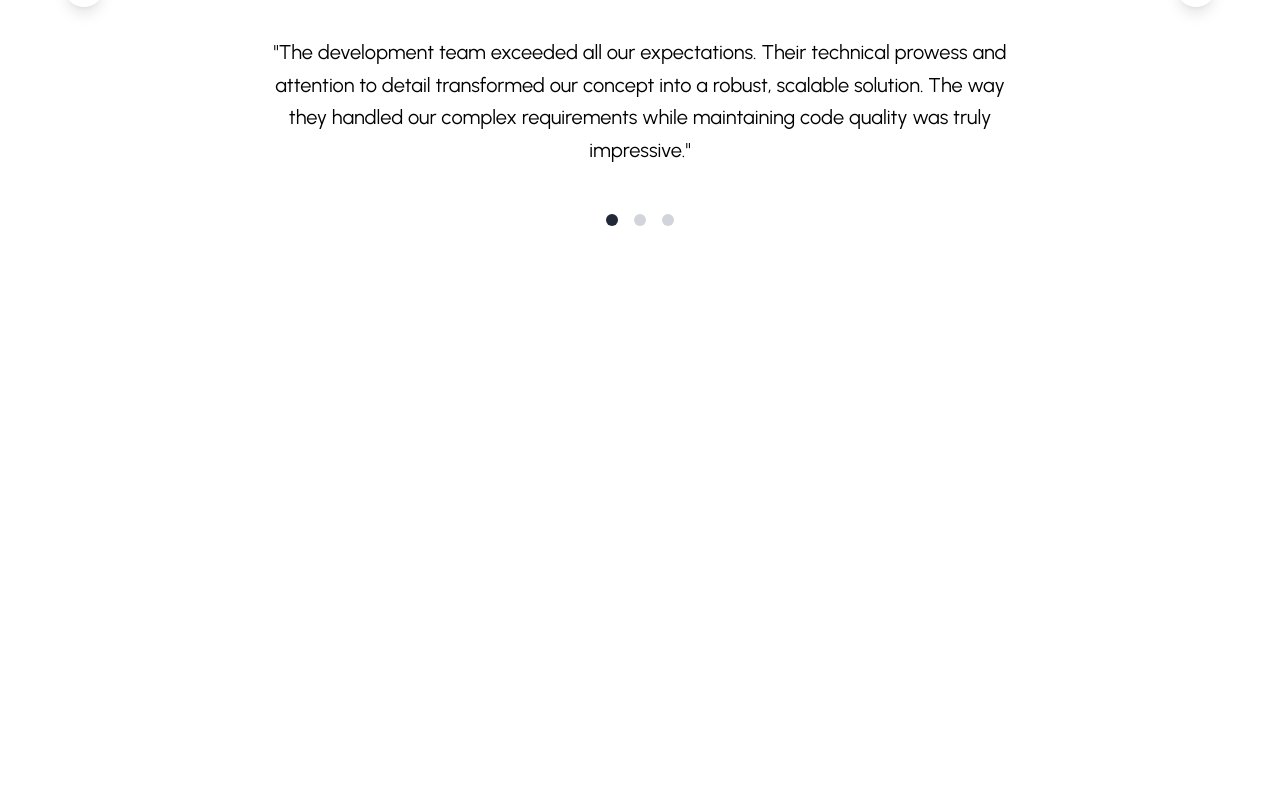
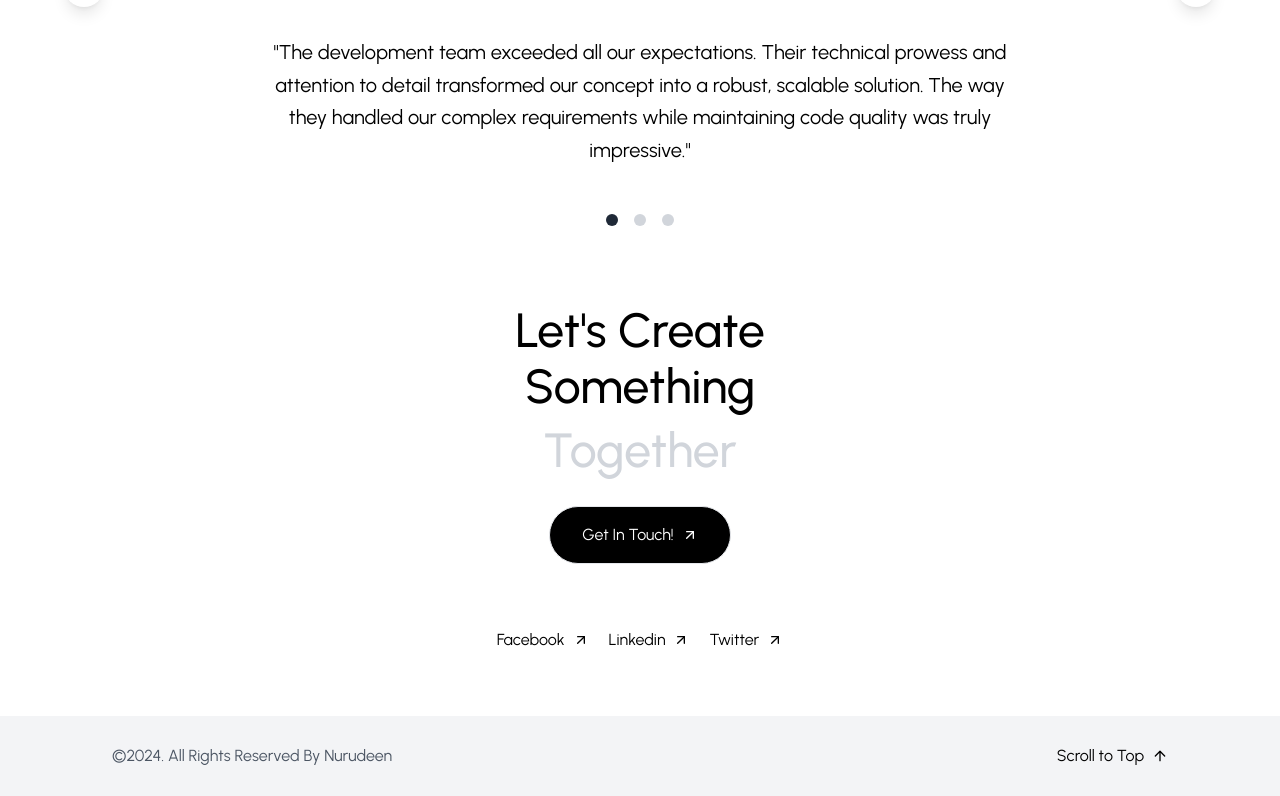
Before and after one commit to nuru484/portfolio, a React (Vite) app: page / in a window 1280 px wide. Shown: the part 6385-7181 px from the top of the page. Before the commit the page ends 6691 px from the top, so only its background shows below. Built offline with nearby package versions, Linux system fonts and the light colour scheme.

Commit message:
added footer

```diff
--- a/src/App.jsx
+++ b/src/App.jsx
@@ -5,6 +5,7 @@ import AboutMe from './components/AboutMe';
 import Services from './components/Services';
 import Skills from './components/Skills';
 import TestimonialCarousel from './components/testimonials';
+import Footer from './components/Footer';
 
 import { ArrowRight } from 'lucide-react';
 
@@ -32,6 +33,7 @@ const App = () => {
       <Services />
       <Skills />
       <TestimonialCarousel />
+      <Footer />
     </div>
   );
 };
--- a/src/components/Footer.jsx
+++ b/src/components/Footer.jsx
@@ -0,0 +1,61 @@
+import React from 'react';
+import { ArrowUpRight, ArrowUp } from 'lucide-react';
+
+const Footer = () => {
+  return (
+    <footer className="w-full bg-white">
+      <div className="max-w-6xl mx-auto font-urbanist">
+        {/* Main Content */}
+        <div className="text-center mb-16">
+          <h2 className="text-5xl font-medium mb-2">Let's Create</h2>
+          <h2 className="text-5xl font-medium mb-4">Something</h2>
+          <h2 className="text-5xl font-medium text-gray-300 mb-8">Together</h2>
+
+          <button className="bg-black text-white px-8 py-4 rounded-full inline-flex items-center gap-2 border hover:bg-white hover:border hover:border-black hover:text-black transition-colors duration-500 ">
+            Get In Touch! <ArrowUpRight className="w-4 h-4" />
+          </button>
+        </div>
+
+        {/* Social Links */}
+        <div className="flex justify-center gap-5 px-6 mb-16">
+          <a
+            href="#"
+            className="flex items-center gap-2 hover:text-gray-600 transition-colors"
+          >
+            Facebook <ArrowUpRight className="w-4 h-4" />
+          </a>
+          <a
+            href="#"
+            className="flex items-center gap-2 hover:text-gray-600 transition-colors"
+          >
+            Linkedin <ArrowUpRight className="w-4 h-4" />
+          </a>
+          <a
+            href="#"
+            className="flex items-center gap-2 hover:text-gray-600 transition-colors"
+          >
+            Twitter
+            <ArrowUpRight className="w-4 h-4" />
+          </a>
+        </div>
+      </div>
+
+      {/* Bottom Bar */}
+      <div className="bg-gray-100 w-full h-20 py-5">
+        <div className="max-w-6xl h-full font-urbanist flex justify-between items-center flex-wrap gap-4 text-center mx-auto px-6 md:px-12">
+          <p className="text-gray-600">
+            ©2024. All Rights Reserved By Nurudeen
+          </p>
+          <button
+            className="flex items-center gap-2 mx-auto md:mx-0 hover:text-gray-600 transition-colors"
+            onClick={() => window.scrollTo({ top: 0, behavior: 'smooth' })}
+          >
+            Scroll to Top <ArrowUp className="w-4 h-4" />
+          </button>
+        </div>
+      </div>
+    </footer>
+  );
+};
+
+export default Footer;
```
